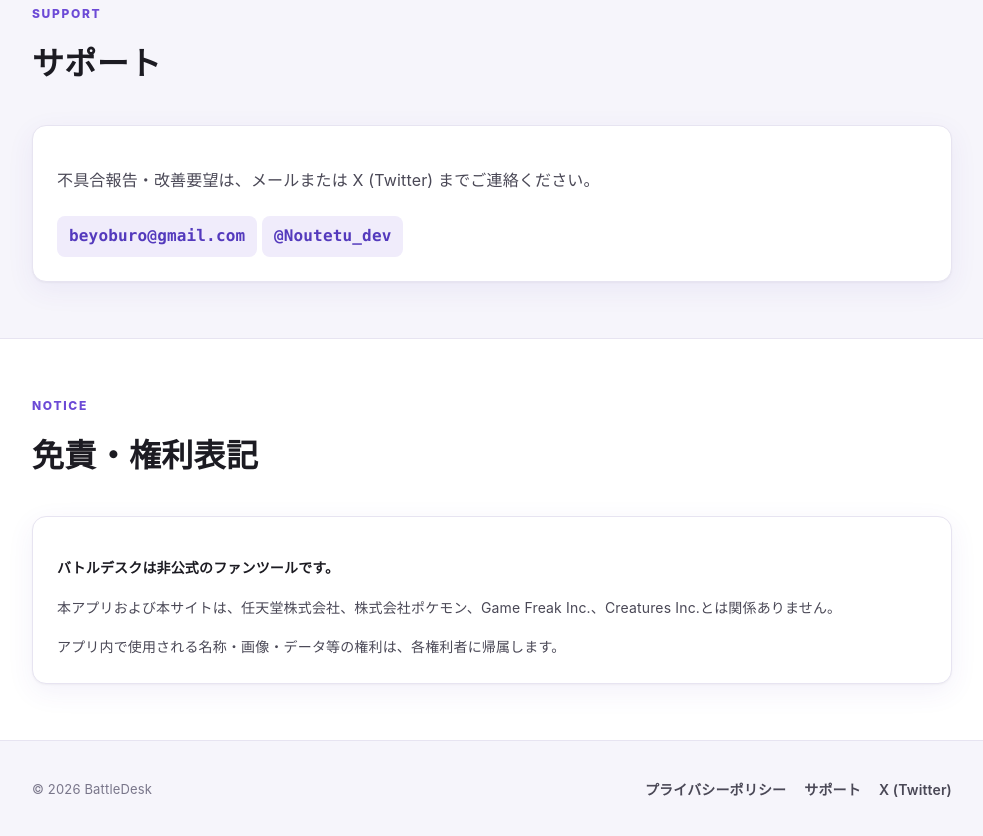
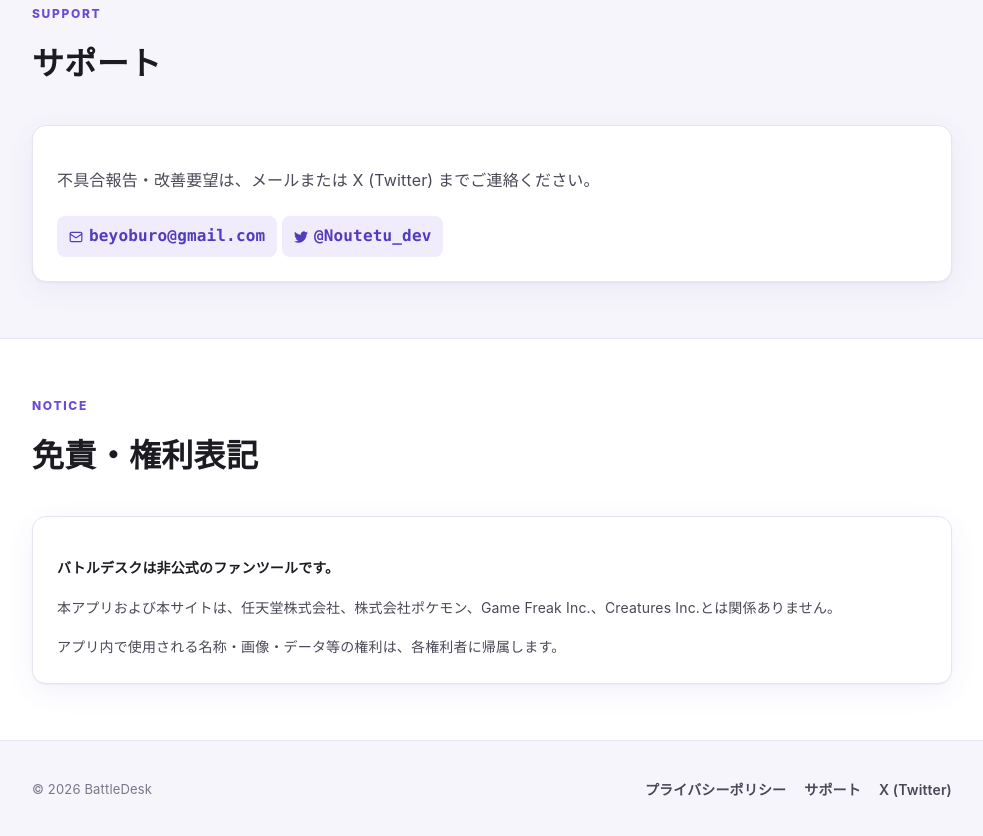
Before and after one commit to noutetu/battle-desk, a plain HTML site: page index.html in a window 1280 px wide. Shown: the part 3257-4093 px from the top of the page, without its empty margins (148-1131 px from the left). Drawn offline with Linux system fonts and the light colour scheme.

Commit message:
Add icons to email and Twitter links

```diff
--- a/index.html
+++ b/index.html
@@ -163,8 +163,8 @@
       </div>
       <div class="notebox">
         <p>不具合報告・改善要望は、メールまたは X (Twitter) までご連絡ください。</p>
-        <a class="mail" href="mailto:beyoburo@gmail.com">beyoburo@gmail.com</a>
-        <a class="mail" href="https://x.com/Noutetu_dev" target="_blank" rel="noopener">@Noutetu_dev</a>
+        <a class="mail" href="mailto:beyoburo@gmail.com"><svg width="14" height="14" viewBox="0 0 24 24" fill="none" stroke="currentColor" stroke-width="2" stroke-linecap="round" stroke-linejoin="round" aria-hidden="true"><rect x="2" y="4" width="20" height="16" rx="2"/><path d="m22 7-8.97 5.7a1.94 1.94 0 0 1-2.06 0L2 7"/></svg>beyoburo@gmail.com</a>
+        <a class="mail" href="https://x.com/Noutetu_dev" target="_blank" rel="noopener"><svg width="14" height="14" viewBox="0 0 24 24" fill="currentColor" aria-hidden="true"><path d="M23.953 4.57a10 10 0 01-2.825.775 4.958 4.958 0 002.163-2.723c-.951.555-2.005.959-3.127 1.184a4.92 4.92 0 00-8.384 4.482C7.69 8.095 4.067 6.13 1.64 3.162a4.822 4.822 0 00-.666 2.475c0 1.71.87 3.213 2.188 4.096a4.904 4.904 0 01-2.228-.616v.06a4.923 4.923 0 003.946 4.827 4.996 4.996 0 01-2.212.085 4.936 4.936 0 004.604 3.417 9.867 9.867 0 01-6.102 2.105c-.39 0-.779-.023-1.17-.067a13.995 13.995 0 007.557 2.209c9.053 0 13.998-7.496 13.998-13.985 0-.21 0-.42-.015-.63A9.935 9.935 0 0024 4.59z"/></svg>@Noutetu_dev</a>
       </div>
     </div>
   </section>
--- a/style.css
+++ b/style.css
@@ -295,7 +295,9 @@
 .notebox p:last-child { margin-bottom: 0; }
 
 .mail {
-  display: inline-block;
+  display: inline-flex;
+  align-items: center;
+  gap: 6px;
   margin-top: 6px;
   font-weight: 700;
   font-family: ui-monospace, SFMono-Regular, Menlo, Consolas, monospace;
```
Also changed, not shown: privacy.html (+2 -2 lines).
